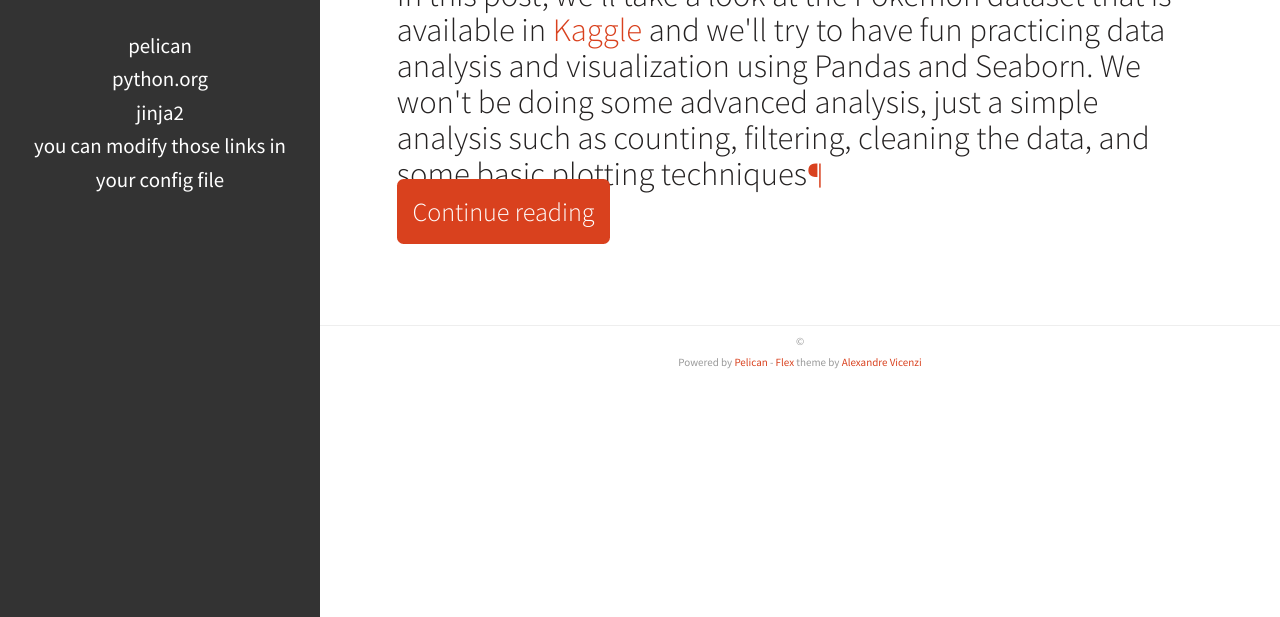
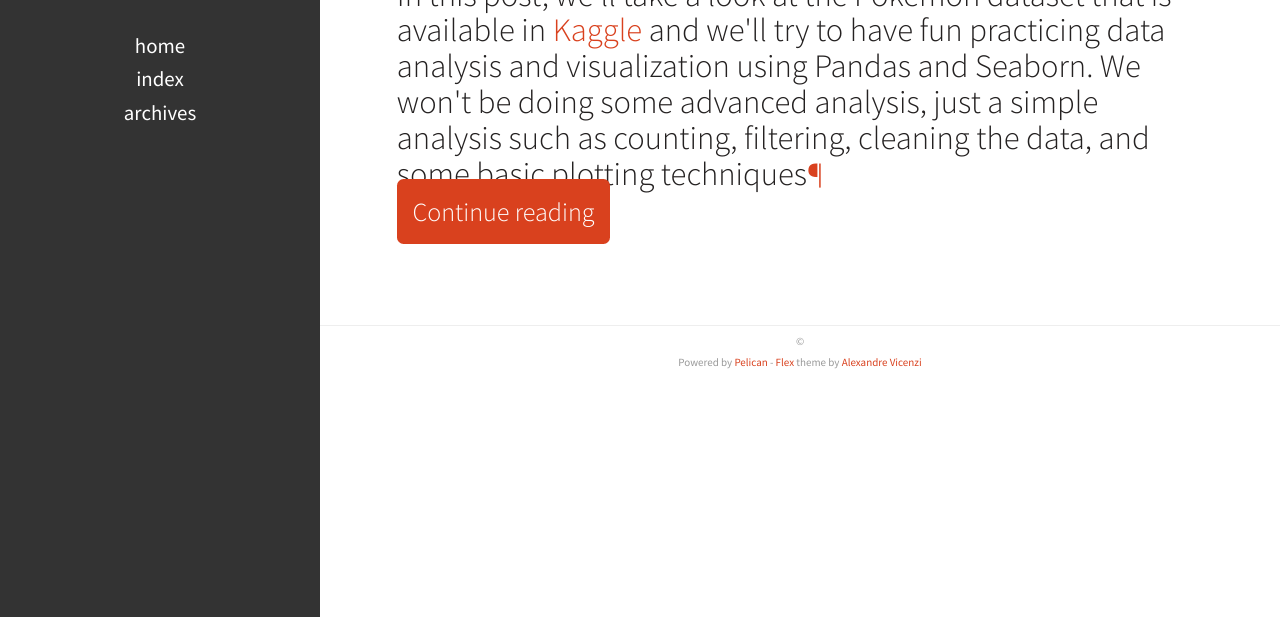
Before and after one commit to guramera/guramera.github.io, a plain HTML site: page tag/seaborn.html in a window 1280 px wide. Shown: the part 183-800 px from the top of the page. Drawn offline with Linux system fonts and the light colour scheme.

Commit message:
Update seaborn.html

```diff
--- a/tag/seaborn.html
+++ b/tag/seaborn.html
@@ -46,11 +46,9 @@
 
       <nav>
         <ul class="list">
-
-          <li><a href="http://getpelican.com/" target="_blank">Pelican</a></li>
-          <li><a href="http://python.org/" target="_blank">Python.org</a></li>
-          <li><a href="http://jinja.pocoo.org/" target="_blank">Jinja2</a></li>
-          <li><a href="#" target="_blank">You can modify those links in your config file</a></li>
+          <li><a href="https://guramera.github.io/" target="_self">Home</a></li>
+          <li><a href="https://guramera.github.io/index.html" target="_self">Index</a></li>
+          <li><a href="https://guramera.github.io/archives.html" target="_self">Archives</a></li>
         </ul>
       </nav>
 
```
